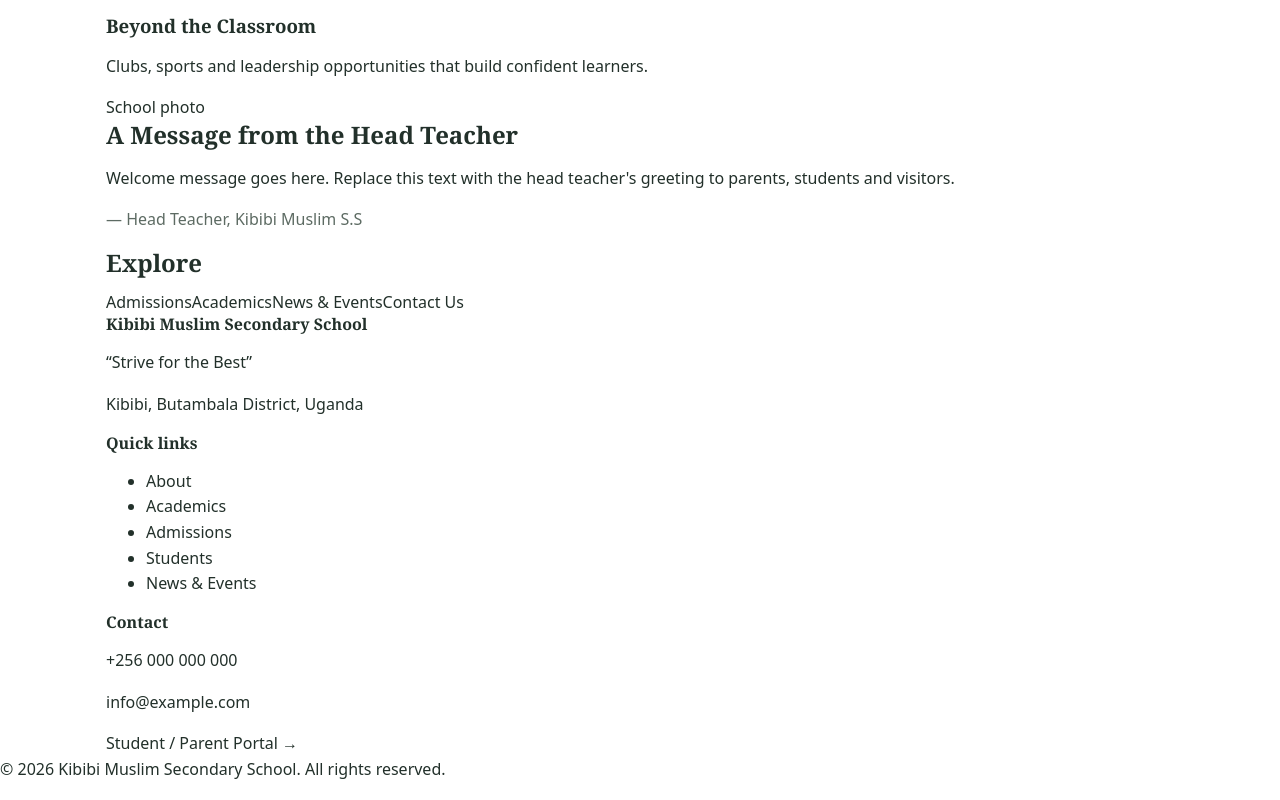
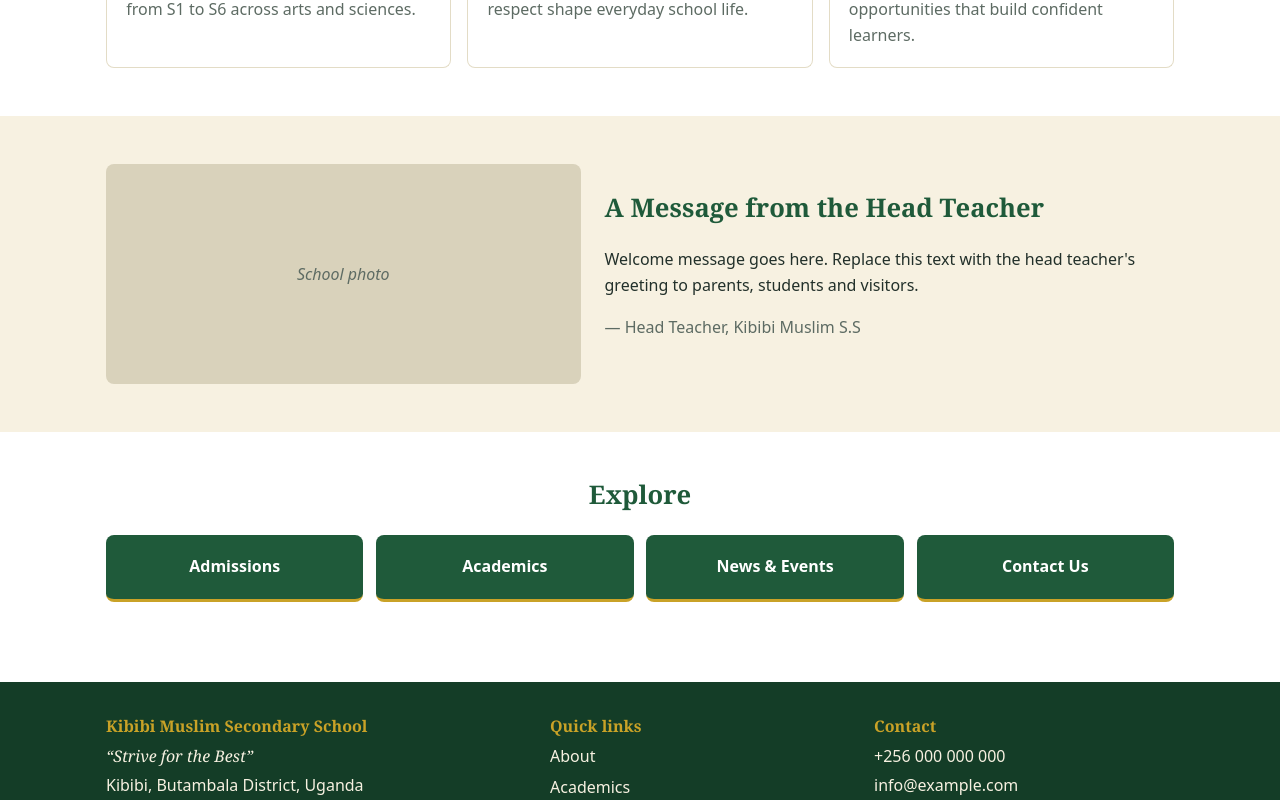
Before and after one commit to mucunguzianthony18-star/kibibi-muslim-website, a React (Vite) app: page / in a window 1280 px wide. Shown: the part 740-1540 px from the top of the page. Built offline with nearby package versions, Linux system fonts and the light colour scheme.

Commit message:
Update theme.css

```diff
--- a/src/styles/theme.css
+++ b/src/styles/theme.css
@@ -63,3 +63,38 @@ img { max-width: 100%; display: block; }
   .hero-actions { justify-content: flex-start; }
   .hero-badge img { width: 280px; height: 280px; }
 }
+/* Sections */
+.section { padding: 3rem 0; }
+.section.alt { background: var(--cream); }
+.section-title { text-align: center; color: var(--green); font-size: 1.6rem; margin-bottom: 1.5rem; position: relative; }
+.section-title.left { text-align: left; }
+.cards { display: grid; gap: 1rem; }
+.card { background: var(--white); border: 1px solid #e3dcc6; border-top: 4px solid var(--gold); border-radius: 8px; padding: 1.2rem; }
+.card h3 { color: var(--green); font-size: 1.15rem; }
+.card p { margin: 0; color: var(--muted); }
+@media (min-width: 800px) { .cards { grid-template-columns: repeat(3, 1fr); } }
+
+.welcome { display: grid; gap: 1.5rem; align-items: center; }
+.photo-placeholder { background: #d9d2bb; color: var(--muted); display: flex; align-items: center; justify-content: center; min-height: 220px; border-radius: 8px; font-style: italic; }
+@media (min-width: 800px) { .welcome { grid-template-columns: 1fr 1.2fr; } }
+
+.quick { display: grid; grid-template-columns: repeat(2, 1fr); gap: .8rem; }
+.quick-item { background: var(--green); color: var(--white); text-align: center; padding: 1.2rem .5rem; border-radius: 8px; font-weight: 600; border-bottom: 3px solid var(--gold); }
+@media (min-width: 800px) { .quick { grid-template-columns: repeat(4, 1fr); } }
+
+/* Page banner */
+.page-banner { background: var(--green); color: var(--white); padding: 2.2rem 0; border-bottom: 4px solid var(--gold); }
+.page-banner h1 { font-size: 1.9rem; margin: 0; }
+.page-banner p { color: var(--cream); margin: .4rem 0 0; }
+
+/* Footer */
+.site-footer { background: var(--green-dark); color: var(--cream); margin-top: 2rem; }
+.footer-grid { display: grid; gap: 1.5rem; padding-top: 2.2rem; padding-bottom: 1.5rem; }
+.site-footer h4 { color: var(--gold); }
+.site-footer ul { list-style: none; margin: 0; padding: 0; }
+.site-footer li { margin-bottom: .3rem; }
+.site-footer p { margin: .2rem 0; }
+.motto { font-family: var(--font-head); font-style: italic; }
+.portal-link { color: var(--gold); font-weight: 700; display: inline-block; margin-top: .5rem; }
+.footer-bottom { text-align: center; font-size: .8rem; padding: .9rem 1rem; border-top: 1px solid rgba(255,255,255,.12); }
+@media (min-width: 800px) { .footer-grid { grid-template-columns: 1.4fr 1fr 1fr; } }
```
